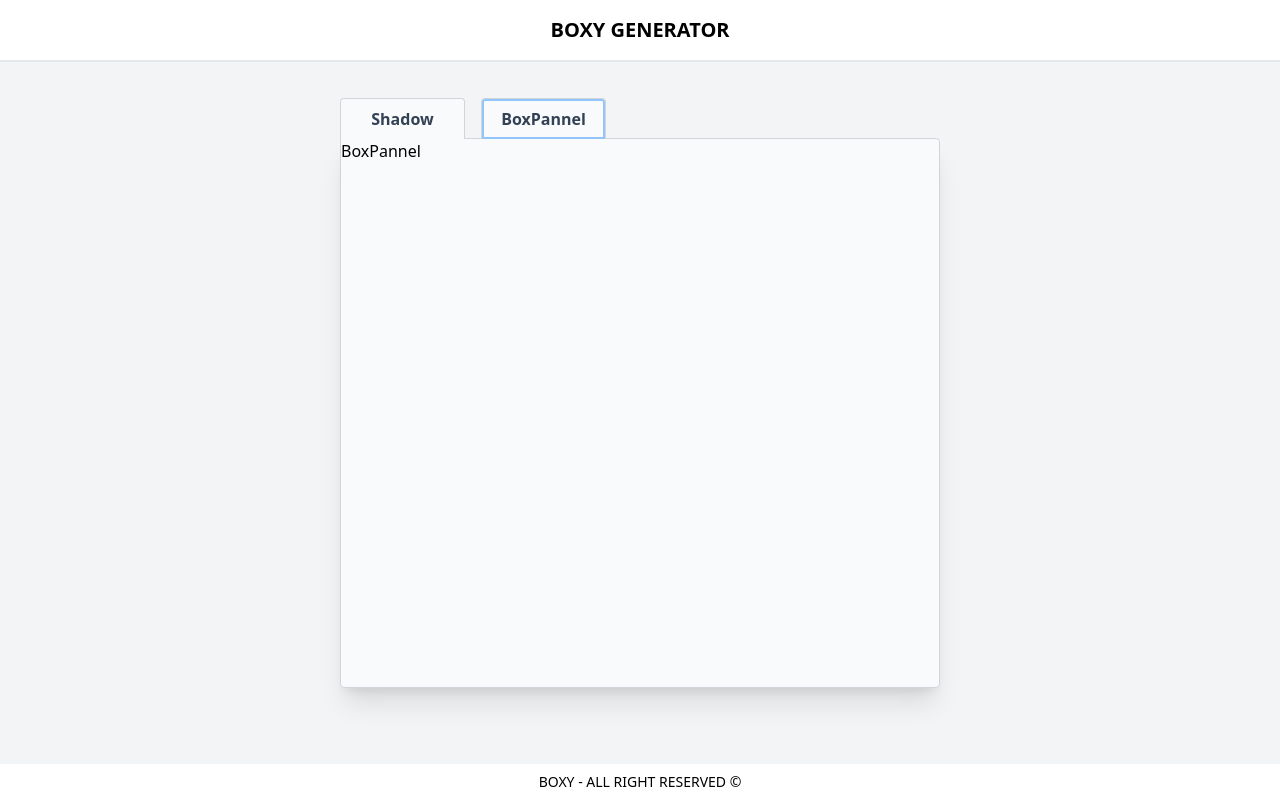
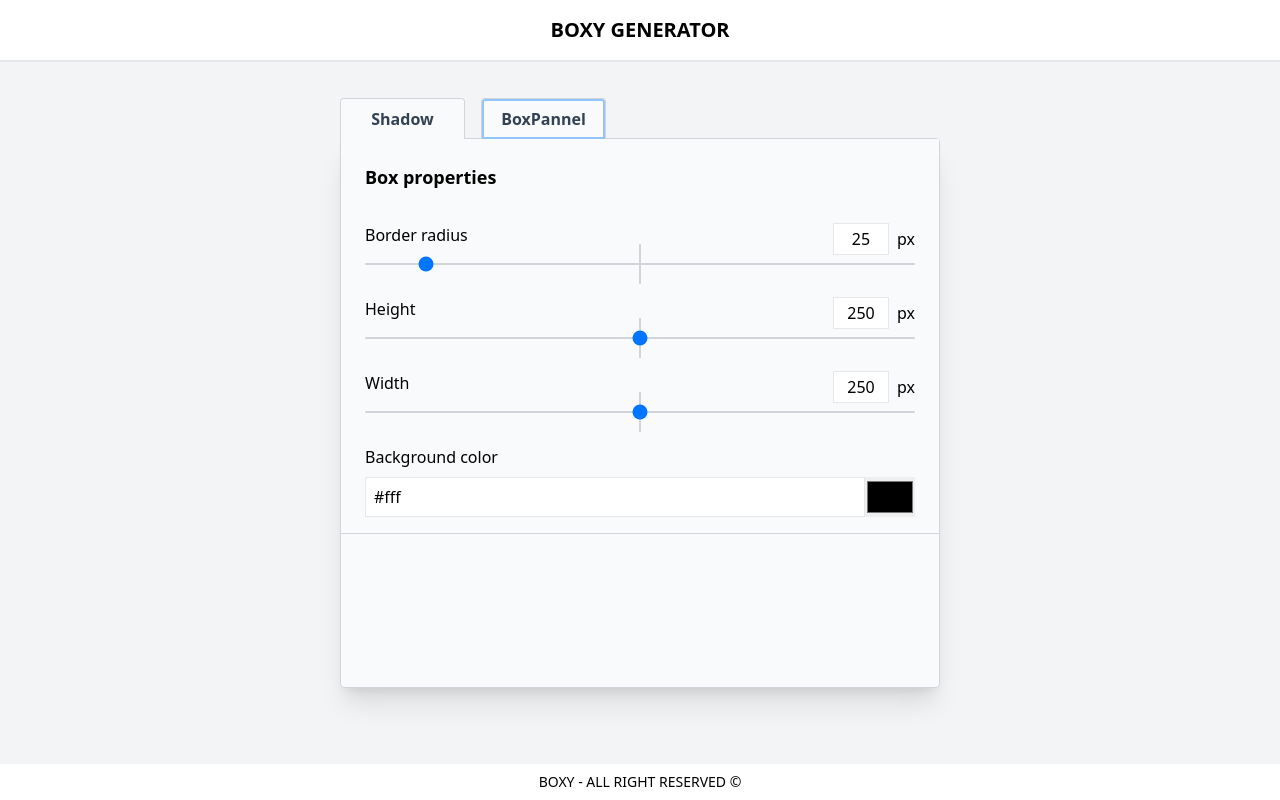
Before and after one commit to kabolindustrie/box-generator, a React (Vite) app: page / in a window 1280 px wide. Both pictures are taken after a click on the button "BoxPannel". Built offline with nearby package versions, Linux system fonts and the light colour scheme.

Commit message:
ajout de boxColorpicker.jsx

```diff
--- a/src/features/boxProperties.js
+++ b/src/features/boxProperties.js
@@ -41,9 +41,9 @@
   initialState,
   reducers: {
     updateBoxvalue: (state, action) => {
-
-    },
-  }
+      state.find(el => el.inputNumber === action.payload.inputNumber).value = action.payload.value
+    }
+  },
 })
 
 export const {updateBoxvalue} = boxSlice.actions
--- /dev/null
+++ b/src/layouts/BoxPanel/BoxColorPicker.jsx
@@ -0,0 +1,34 @@
+import { useDispatch } from "react-redux";
+import { updateBoxvalue } from "../../features/boxProperties";
+
+export default function BoxColorPicker({ inputData }) {
+  const dispatch = useDispatch();
+
+  function handleInputs(e) {
+    dispatch(
+      updateBoxvalue({
+        inputNumber: inputData.inputNumber,
+        value: e.target.value,
+      })
+    );
+  }
+  return (
+    <div className="mt-3">
+      <p className="">{inputData.name}</p>
+      <div className="flex mt-2">
+        <input
+          value={inputData.value}
+          onChange={handleInputs}
+          className="flex-grow border py-1 px-2 focus:outline-1 outline-gray-400"
+          type="text"
+        />
+        <input
+          value={inputData.value}
+          onChange={handleInputs}
+          className="cursor-pointer h-[40px]"
+          type="color"
+        />
+      </div>
+    </div>
+  );
+}
--- a/src/layouts/BoxPanel/BoxPannel.jsx
+++ b/src/layouts/BoxPanel/BoxPannel.jsx
@@ -1,7 +1,23 @@
-import React from 'react'
+import { useSelector } from "react-redux"
+import BoxRange from "./BoxRange"
+import BoxColorPicker from "./BoxColorPicker"
 
 export default function BoxPannel() {
+
+const boxState = useSelector(state => state.boxProperties)
+
+const boxInputs = boxState.map((input, index) => {
+  if (input.type === "range") {
+    return <BoxRange key={index} inputData={input}/>
+  }
+  else if(input.type === "color") {
+    return <BoxColorPicker key={index} inputData={input}/>
+  }
+})
   return (
-    <div>BoxPannel</div>
+    <div className="bg-gray-50 px-6 py-4 border-b border-gray-300">
+      <p className="font-bold text-lg my-2">Box properties</p>
+      {boxInputs}
+    </div>
   )
 }
--- /dev/null
+++ b/src/layouts/BoxPanel/BoxRange.jsx
@@ -0,0 +1,42 @@
+import { useDispatch } from "react-redux";
+import { updateBoxvalue } from "../../features/boxProperties";
+
+export default function BoxRange({ inputData }) {
+  const dispatch = useDispatch();
+
+  function handleInputs(e) {
+    dispatch(
+      updateBoxvalue({
+        inputNumber: inputData.inputNumber,
+        value: e.target.value,
+      })
+    );
+  }
+  return (
+    <div className="my-8 ">
+      <div className="flex justify-between">
+        <p>{inputData.name}</p>
+        <div className="flex items-baseline mb-2">
+          <input
+            value={inputData.value}
+            onChange={handleInputs}
+            className="w-14 h-8 mr-2 border border-gray-200 text-center"
+            type="number"
+          />
+          <p>px</p>
+        </div>
+      </div>
+      <div className="relative z-0 w-full flex items-center">
+        <input
+          min={inputData.minMax[0]}
+          max={inputData.minMax[1]}
+          value={inputData.value}
+          onChange={handleInputs}
+          className="w-full h-[2px] bg-gray-300 rounded-lg appearance-none cursor-pointer"
+          type="range"
+        />
+        <div className="absolute -z-10 top-1/2 left-1/2 -translate-y-1/2 -translate-x-1/2 w-0.5 h-10 bg-gray-300 rouned"></div>
+      </div>
+    </div>
+  );
+}
```
